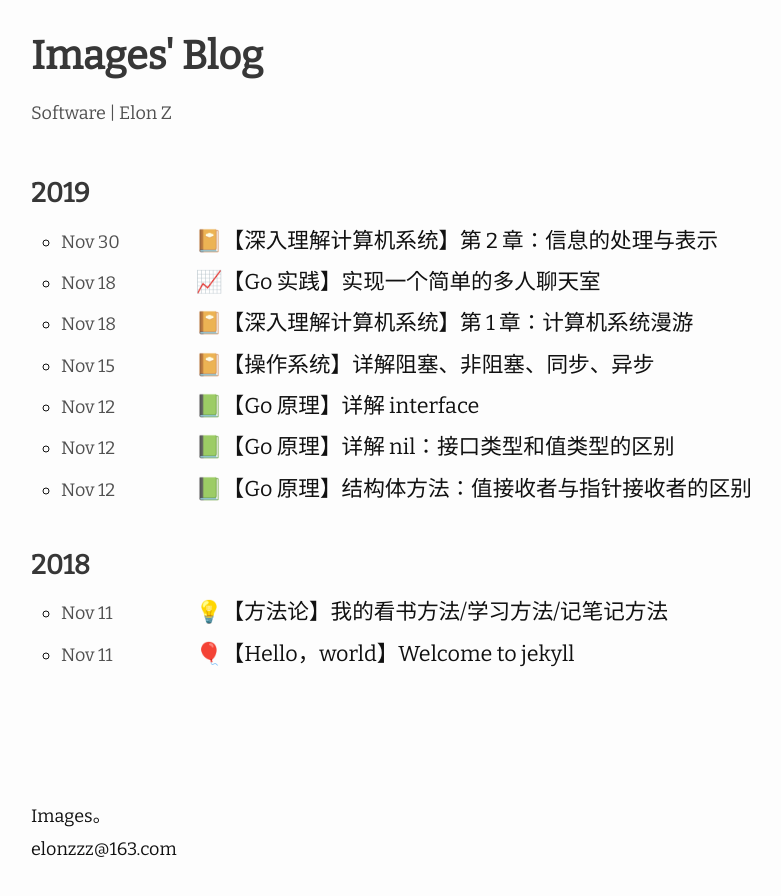
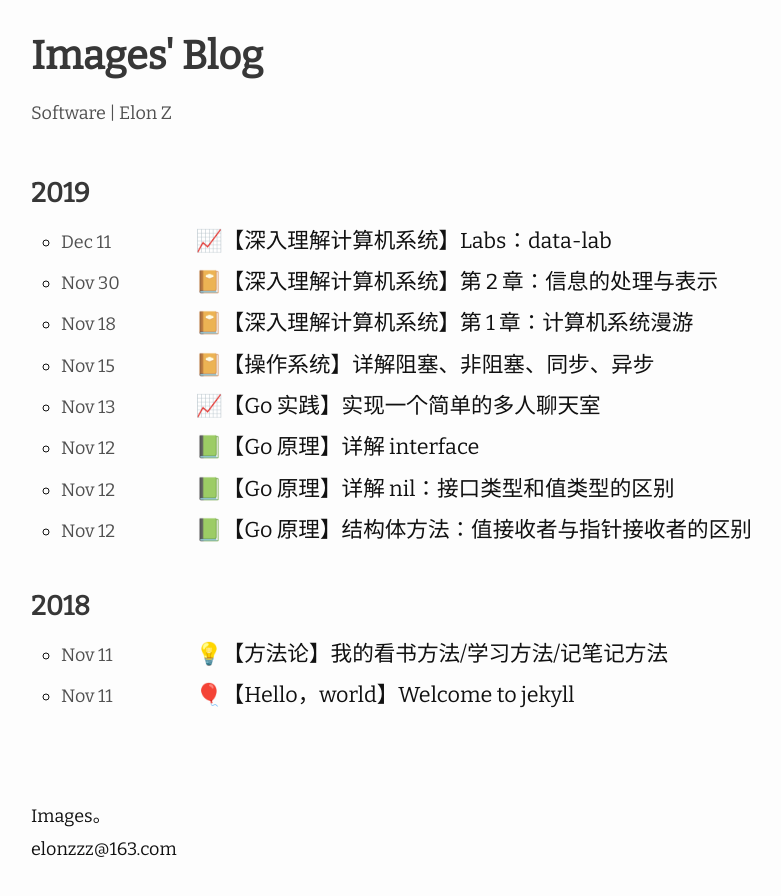
Before and after one commit to imageslr/blog, a Jekyll site: the page built from index.md, in a window 1280 px wide. Shown: the top 896 px of the page, without its empty margins (239-1020 px from the left). Built offline with Jekyll 4.4.1, drawn with Linux system fonts in a browser that asks for light colours; nearby versions of some CDN libraries; some of the changed lines change nothing that is shown.

Commit message:
add post
Change-Id: I9430e2c4cebf4c75215af3a5b42cfbd3cfb31164

````diff
--- a/_posts/2019-11-18-go-chatroom.md
+++ b/_posts/2019-11-18-go-chatroom.md
@@ -1,7 +1,7 @@
 ---
 layout: post
 title: 📈【Go 实践】实现一个简单的多人聊天室
-date: 2019/11/18 18:00
+date: 2019/11/13 18:00
 ---
 
 ## 简介
--- /dev/null
+++ b/_posts/2019-12-11-csapp-data-lab.md
@@ -0,0 +1,365 @@
+---
+layout: post
+title: 📈【深入理解计算机系统】Labs：data-lab
+date: 2019/12/11 15:00
+---
+
+## 实验环境
+首先克隆项目，放在 `~/sandbox/CSAPP-Labs`。也可以放在别的地方，不过注意修改下面 `docker run` 命令的挂载目录。
+```
+git clone https://github.com/imageslr/CSAPP-Labs.git
+```
+
+然后安装 docker，拉取镜像：
+```
+# 前提是安装了 docker
+docker pull imageslr/csapp-env
+```
+
+最后启动容器，并将项目目录 `~/sandbox/CSAPP-Labs` 挂载到容器内的 `/csapp-labs` 目录下：
+```
+docker run -it -v ~/sandbox/CSAPP-Labs/:/csapp-labs --privileged --name csapp-env imageslr/csapp-env /bin/bash
+```
+
+就可以在容器内编译、测试程序了。
+
+其他说明见 `datalab-handout/README`。
+
+附：
+* 退出容器：`exit`
+* 退出容器后重新进入容器：`docker start -i csapp-env`
+* 如果容器内编译不成功，需要编辑 `Makefile`，删除 `CFLAGS` 中的 `-m32` 参数
+
+## 测试程序
+包含两个测试程序：`dlc`、`btest`：
+* `dlc` 检查函数是否符合限制条件，包括操作符的种类、数量等。不符合规定，会输出 Warning；符合规定没有任何输出。`dlc` 程序要求所有的变量声明都位于函数一开始，否则会报错 `parse error`。
+* `btest` 使用多个测试用例检验函数的正确性。每次修改 `bits.c` 后，都需要重新执行 `make`，以生成最新的 `btest` 程序。
+
+以下是主要用法，详细文档见 `datalab-handout/README`：
+```
+# 检查函数是否符合限制条件
+./dlc bits.c
+./dlc -e bits.c # 输出每个函数使用的操作符数量
+
+# 编译 btest
+make
+
+# 检验所有函数的正确性
+./btest
+./btest -h # 查看帮助信息与参数
+./btest -f xxx # 只检验某个函数 xxx
+./btest -f xxx -1 value1 -2 value2 # 只检验某个函数 xxx，并指定第 1、2 个参数的值
+
+# 展示某个整数或浮点数的位级表示
+./ishow 123123
+./fshow 15213243
+```
+
+## 题解
+完整代码：[bits.c](https://github.com/imageslr/CSAPP-Labs/blob/master/data-lab/datalab-handout-my-solution/bits.c)
+
+### 1. bitAnd
+使用或、非实现与：德摩根定律 / 对偶律。
+
+### 2. getByte
+获取一个整数的某个字节。注意 n 表示字节数，而右移是按位右移，一个字节等于 8 位，所以实际右移位数是 `n << 3`。
+
+### 3. logicalShift
+实现逻辑右移。思路很简单，只需要让 x 与后 (32-n) 位全为 1 的数作掩码运算。
+
+难点：
+1. 在不允许使用减法的情况下，如何求一个数的负数？
+2. 在不允许直接声明超过 255（0xff）的整数的情况下，如何得到后 y 位全为 1 的数（如 0xfffff）？
+3. 当 n=0 时，0x1 左移 32 位会发生溢出，得到 0，这时该如何计算 $2^32$？
+
+解决办法：
+1. 负数的计算方法：`-x = ~x + 1`
+2. 要得到后 y 位全为 1 的数，可以用只有第 y+1 位为 1 的数减去 1：`1 << y - 1`
+3. 可以利用 $2^n - 1 == 2*2^{n-1} - 1 = 2^{n-1}-1+2^{n-1}$ 来拆分 $2^n$，避免溢出
+
+最终代码：
+```c
+int logicalShift(int x, int n)
+{
+  int pos = 32 + (~n + 1);     // 1 向左移 32-n 位，再减 1，可以得到后 32-n 位全为 1 的二进制数
+  int y = 1 << (pos + ~1 + 1); // y == 2^{pos-1}
+  x = x >> n;
+  return x & (y + ~1 + 1 + y);
+}
+```
+
+### 4. bitCount
+我认为这道题是 data lab 里最难的题目。
+
+如果允许使用循环的话，思路很简单：让 x 的每一位都移到最后一位，然后 `x & 1` 判断最后一位是否为 1。但是这里并不允许使用控制流。
+
+参考[这篇文章](https://zhuanlan.zhihu.com/p/28335741)的代码：
+```c
+int bitCount(int x) {
+  int _mask1 = (0x55)|(0x55<<8);
+  int _mask2 = (0x33)|(0x33<<8);
+  int _mask3 = (0x0f)|(0x0f<<8);
+  int mask1 = _mask1|(_mask1<<16);
+  int mask2 = _mask2|(_mask2<<16);
+  int mask3 = _mask3|(_mask3<<16);
+  int mask4 = (0xff)|(0xff<<16);
+  int mask5 = (0xff)|(0xff<<8);
+
+  int ans = (x & mask1) + ((x>>1) & mask1);
+  ans = (ans & mask2) + ((ans>>2) & mask2);
+  ans = (ans & mask3) + ((ans>>4) & mask3);
+  ans = (ans & mask4) + ((ans>>8) & mask4);
+  ans = (ans & mask5) + ((ans>>16) & mask5);
+
+  return ans;
+}
+```
+
+主要采用了分治的思想。以某个 16 位数字为例，计算其中 1 的个数，可以这么算：
+![](/media/15760516207859.jpg)
+即：先把每 1 位看成 1 组，两两相加，得到 8 组；然后再每 2 个组相加，得到 4 组...以此类推，直到得到 1 个数，这就是最终的结果。
+
+上述过程用二进制可以这样表示：
+![](/media/15760516303747.jpg)
+
+从上到下一共 5 行，**每一行就是代码中 `ans` 经过一次计算后的二进制表示**。因此我们只需要用代码实现这个分治过程即可。
+
+先看怎么求一个 2 位二进制数 x 的 1 的个数：只需要计算 `(x&1) + ((x>>1)&1)`，`x>>1`表示将高 1 位移动到低 1 位。
+
+这段代码有 5 个常数 mask1~mask5，分别为 0x55555555，0x33333333，0x0f0f0f0f，0x00ff00ff，0x0000ffff，二进制表示里分别间隔 1 个 0、2 个 0、4 个 0、8 个 0、16 个 0。
+* `ans = (x&mask1) + ((x>>1)&mask1)` 就是上图第一行到第二行的过程
+* `ans = (ans & mask2) + ((ans>>2) & mask2)` 就是上图第二行到第三行的过程
+* ...
+
+ans 右移的位数和 mask 中连续的 0 的个数是一一对应的。以第二步为例，`ans = (ans & mask2) + ((ans>>2) & mask2)` 的过程可以形象化为：
+```
+ans: 01 01 10 00 01 01 10 00
+
+两两相加：
+[01 01] [10 00] [01 01] [10 00]
+
+相当于：
+  00 01 00 00 00 01 00 00 // 这就是 ans & mask2
++ 00 01 00 10 00 01 00 10 // 这就是 (ans>>2) & mask2
+= 0010  0010  0010  0010
+```
+
+最后，这里要注意运算符的优先级和结合性。测试发现 `a & c + b` 相当于 `a & (c+b)` 而不是 `(a&c) + b`，即 & 优先级比 + 高，但是按照 C 规范，加法的优先级应该比按位与高才对。
+
+### 5. bang
+不用 `!` 计算 `!x`。
+
+只有 0 和 -0 的最高位都不是 1，对于其他数字 x，x 或 -x 中总有一个最高位为1，因此只需要把 x 和 -x 或一下再判断高位就可以了。
+
+### 6. fitsBits
+判断某个数字是否能由一个 n 位二进制数表示。
+
+将数字右移 n-1 位之后，应该要么是全 0，要么是全 1。全 1 的话，加个 1 就变成全 0 了。这道题允许用取反，因此可以这么写：
+```c
+int fitsBits(int x, int n)
+{
+  // ~1 +1 == ~0
+  return !(x >> (n + ~0)) | !((x >> (n + ~0)) + 1);
+}
+```
+
+这两个判断可以合在一起：不管全 0 还是全 1，右移 n-1 位后加 1 再右移 1 位，都会变成全 0：
+```c
+int fitsBits(int x, int n)
+{
+  // ~1 +1 == ~0
+  return !(((x >> (n + ~0)) + 1) >> 1);
+}
+```
+
+### 8. divpwr2
+计算某个数除以 2 的倍数。对于正数来说，直接右移即可；对于负数来说，需要加一个 bias 以向 0 舍入。可以根据符号位是 0 还是 1 来决定要不要加 bias。
+
+### 11. isLessOrEqual
+这里的问题在于直接作减法可能会溢出。
+
+需要分类讨论两个数字的符号，如果符号不同，必然 y 最高位是 0，x 最高位是 1；如果符号相同，直接做减法也不会溢出。
+
+### 12. ilog2
+计算某个数 log2，本质就是找到最左的 1 所在的位置。这道题也比较难。
+
+可以采用二分法，不断缩小最高位 1 所在的区间，每次将区间缩小一半。
+
+使用一个变量 ans 保存**区间右下标**，初始时为 0，即最低位：
+1. 先移动 16 位，然后判断是不是大于 0。如果大于 0，说明 1 所在位置是大于 16 的，`ans = ans + 16`；如果是等于 0，那么说明 1 所在位置是小于 16 的。
+2. 下一次以 ans 为最低位，再右移 8 位，判断是否大于 0。如果大于 0，说明 1 所在位置在大于 8 位；如果等于 0，说明 1 所在位置是小于 8 的。
+3. ...以此类推，相当于每一步都将 1 所在区间缩小一半，经过 5 次后，就确定了 1 的位置
+
+```c
+int ilog2(int x)
+{
+  // 要找左侧第一个 1 的位置
+  // 每次将区间大小缩小一半
+  // ans 为区间右边界。最低位为 0，ans 从 0 增加
+  int ans = 0;
+  ans = (!!(x >> 16)) << 4;                // ans = ans + 16?
+  ans = ans + ((!!(x >> (8 + ans))) << 3); // ans = ans + 8?
+  ans = ans + ((!!(x >> (4 + ans))) << 2); // ans = ans + 4?
+  ans = ans + ((!!(x >> (2 + ans))) << 1); // ans = ans + 2?
+  ans = ans + (!!(x >> (1 + ans)));        // ans = ans + 2?
+  return ans;
+}
+```
+
+这道题和 4 题 bitCount 比较像，4 题是从小到大，每次将范围扩大一倍；而这道题是从大到小，每次将范围缩小一半。
+
+最后要注意运算符优先级，`x + y << 2` 相当于 `(x + y) << 2` 而不是 `x + (y << 2)`。
+
+### 13. float_neg
+1. 如何对某一位取反？
+2. 如何表示 `111...1000..0`？
+
+```c
+unsigned float_neg(unsigned uf)
+{
+  // 符号位取反
+  unsigned neg = uf ^ 0x80000000;
+
+  // 判断指数位 1~9 位是否全为 1，并且尾数位不为 0
+  unsigned nan = uf & 0x7fffffff;
+
+  if (nan > 0x7f800000) // 0x7f800000: 1~9位为 1
+  {
+    neg = uf;
+  }
+
+  return neg;
+}
+```
+
+### 14. float_i2f
+这道题同样很难，做了很久，主要考的是细节，另外运算符限制 30 个，需要对浮点数表示有深入理解。可以先不管运算符个数的限制，保证能通过 `btest` 的测试，再慢慢缩减运算符。
+
+减少运算符个数的办法：
+1. `if (condition_a && condition_b)` 可以拆成两个 if，if 不算操作符，可以节省 1 个 `&&`
+2. 所有常量如 `1<<31`、`(1<<23)-1`，可以直接用十六进制表示出来
+
+```c
+unsigned float_i2f(int x)
+{
+  int pos = 31;                               // 左侧第一个 1 的位置，从左到右为 31~0
+  int signx = x & 0x80000000;                 // 符号位
+  int exp;                                    // 指数位
+  int t, tt, shifted_bits, shifted_len, mask; // 临时变量
+
+  // 特殊情况，直接返回
+  if (x == 0)
+  {
+    return 0;
+  }
+
+  // 如果 x 为负数，将其取反
+  // 注意这里一定要取反，并且 x 取反后位级表示会发生改变，
+  // 第一个 1 的位置会改变，不仅仅只有符号位取反
+  if (signx)
+  {
+    x = -x;
+  }
+
+  // 找左侧第一个 1 的位置
+  // 能用 while，就不需要用 11 题的分治的方法了
+  while (!((1 << pos) & x))
+  {
+    pos -= 1;
+  }
+
+  // 尾数部分：把左侧第一个 1 移动到倒数第 24 位，需要根据 pos 对 x 左移或右移
+  if (pos < 23)
+  {
+    // 向左移位，不需要考虑舍入的问题
+    x <<= (23 - pos);
+  }
+  else
+  {
+    /**
+     * 向右移位，需要舍入
+     * 共分为 3 种情况：进一、舍去、向偶数舍入
+     * （这部分内容在书的第 86 页）
+     *
+     * 假设最后几位为 XYYY...，要舍入到 X 这一位：
+     *
+     * 1. 如果 YYY... == 100...，即等于中间值，需要向偶数舍入
+     *   向偶数舍入分为两种情况：
+     *   1.1 如果 X 是 1，说明舍入后是奇数，因此要进一
+     *   1.2 如果 X 是 0，说明舍入后是偶数，直接舍去 YYY...
+     *
+     * 其他情况就是向上或向下舍入：
+     * 2. 如果 YYY... > 100...，即大于中间值，要进一
+     * 3. 如果 YYY... < 100...，即小于中间值，要舍去
+     *
+     * 进一的时候可能溢出，因此要按照这个顺序：
+     * ① 先舍入
+     * ② 再判断是否溢出，如果溢出，pos + 1
+     * ③ 最后再移位 / 计算指数部分
+     */
+
+    // 比较 YYY... 与 100...，YYY...是要被舍掉的位
+    shifted_len = pos - 23;
+    tt = 1 << shifted_len; // 00..1000..0
+    t = tt >> 1;           // 00...100..0
+    mask = tt - 1;         // 00...111..1
+    shifted_bits = x & mask;
+
+    // 向偶数舍入，且需要进 1
+    if (shifted_bits == t)
+    {
+      if (x & tt)
+        x += t;
+    }
+    // 向上舍入
+    if (shifted_bits > t)
+    {
+      x += t;
+    }
+
+    // 判断是否因为进一而溢出
+    if (x & (1 << (pos + 1)))
+    {
+      pos++;
+    }
+
+    // 移位
+    x = x >> shifted_len;
+  }
+  x &= 0x007fffff; // x 只保留尾数部分
+
+  // 指数部分：e = E + 2^7-1
+  exp = (pos + 127) << 23;
+
+  return x | signx | exp;
+}
+```
+
+### 15. float_twice
+运算规则：
+1. 0、无穷大、NaN 乘 2 后不变
+2. 规格化的数，乘 2 时指数 + 1
+3. 非规格化的数，尾数位溢出时指数才会 + 1，其他情况只需要尾数位左移 1 位。可以统一为指数位和尾数位整体左移 1 位
+
+我的解答见源文件：[bits.c](https://github.com/imageslr/CSAPP-Labs/blob/master/data-lab/datalab-handout-my-solution/bits.c)
+
+一个更精简的版本：
+```c
+// https://zhuanlan.zhihu.com/p/38753345
+unsigned float_twice(unsigned uf)
+{
+  // 无穷和 NaN，乘 2 也是返回 uf 本身
+  if (((uf >> 23) & 0xff) == 0xff) { return uf; }
+  // 非规格化 == 阶码域全 0 ，所以保留符号位，再将 frac 左移一位即可，相当于乘 2 的一次幂
+  if (((uf >> 23) & 0xff) == 0x00) {
+    return (uf & (0x1 << 31)) | (uf << 1);
+  }
+  // 规格化，则将 uf 的指数位加 1
+  return uf + (1 << 23); // 这就相当于指数位 + 1
+}
+```
+
+---
+参考资料：
+* [CS:APP 配套实验 1：Data Lab 笔记](https://zhuanlan.zhihu.com/p/28335741)
+* [CSAPP Data Lab - 欧阳松的博客](https://www.ouyangsong.com/posts/31296/)
````
Also changed, not shown: media/15760516207859.jpg (added), media/15760516303747.jpg (added).
